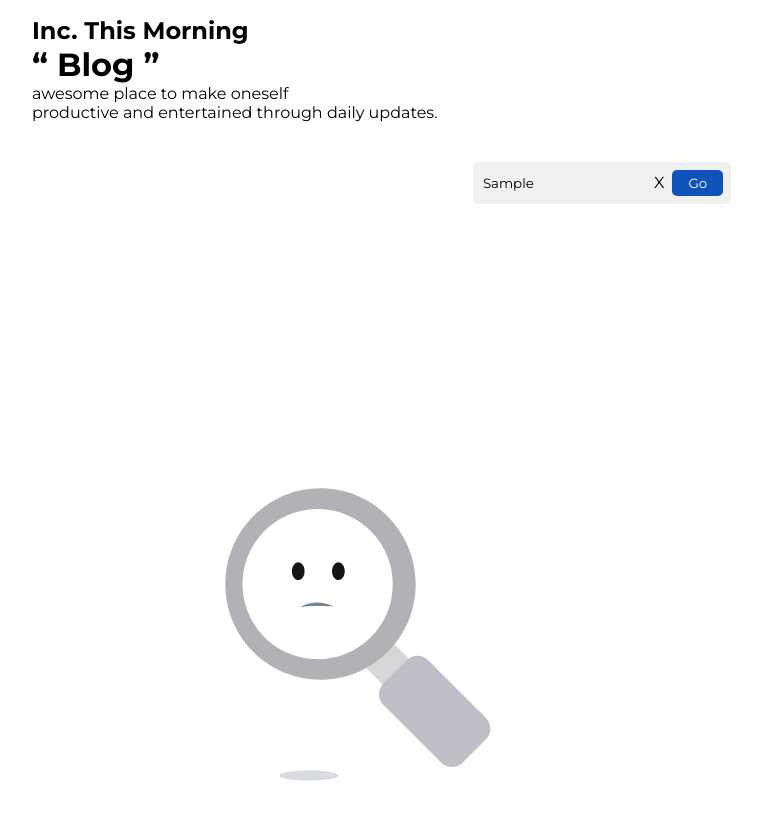
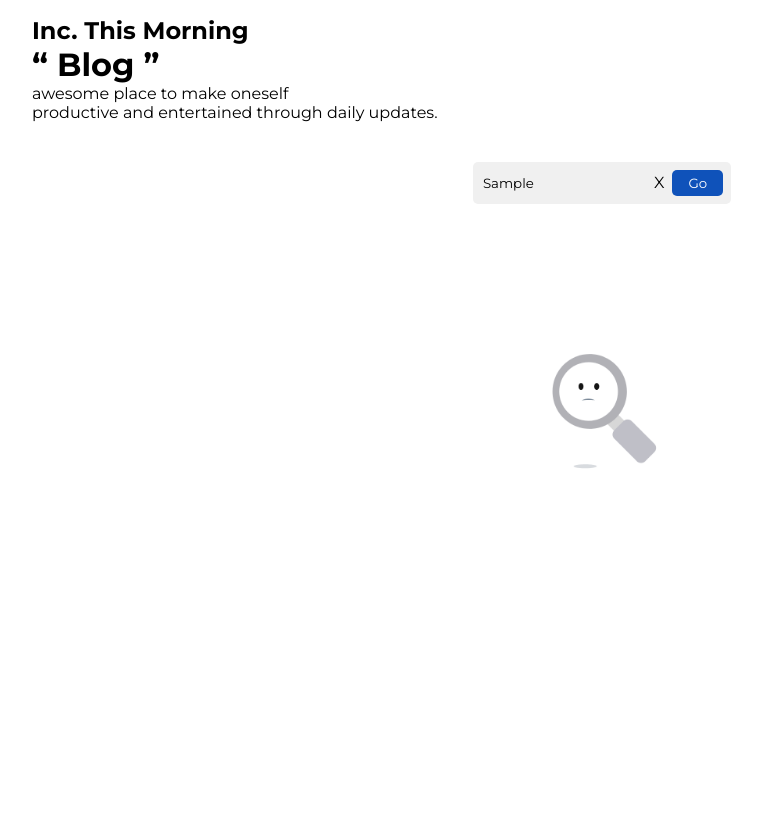
Before and after one commit to srijachatterjee19/Blog, a React (Create React App) app: page / in a window 1280 px wide. Both pictures are taken after typing "Sample" into the empty fields and a click on the button "Go". Shown: the top 820 px of the page, without its empty margins (38-800 px from the left). Built offline with nearby package versions, Linux system fonts and the light colour scheme.

Commit message:
Empty blog gif styling fix

```diff
--- a/src/components/common/EmptyList/index.jsx
+++ b/src/components/common/EmptyList/index.jsx
@@ -2,7 +2,7 @@ import React from 'react'
 import './style.css';
 
 const EmptyList = () => (
-    <div className='emptyList-wrap'>
+    <div className='emptyList-wrapper'>
         <img src='/assets/images/13525-empty.gif' alt='empty' />
     </div>
     );
```
